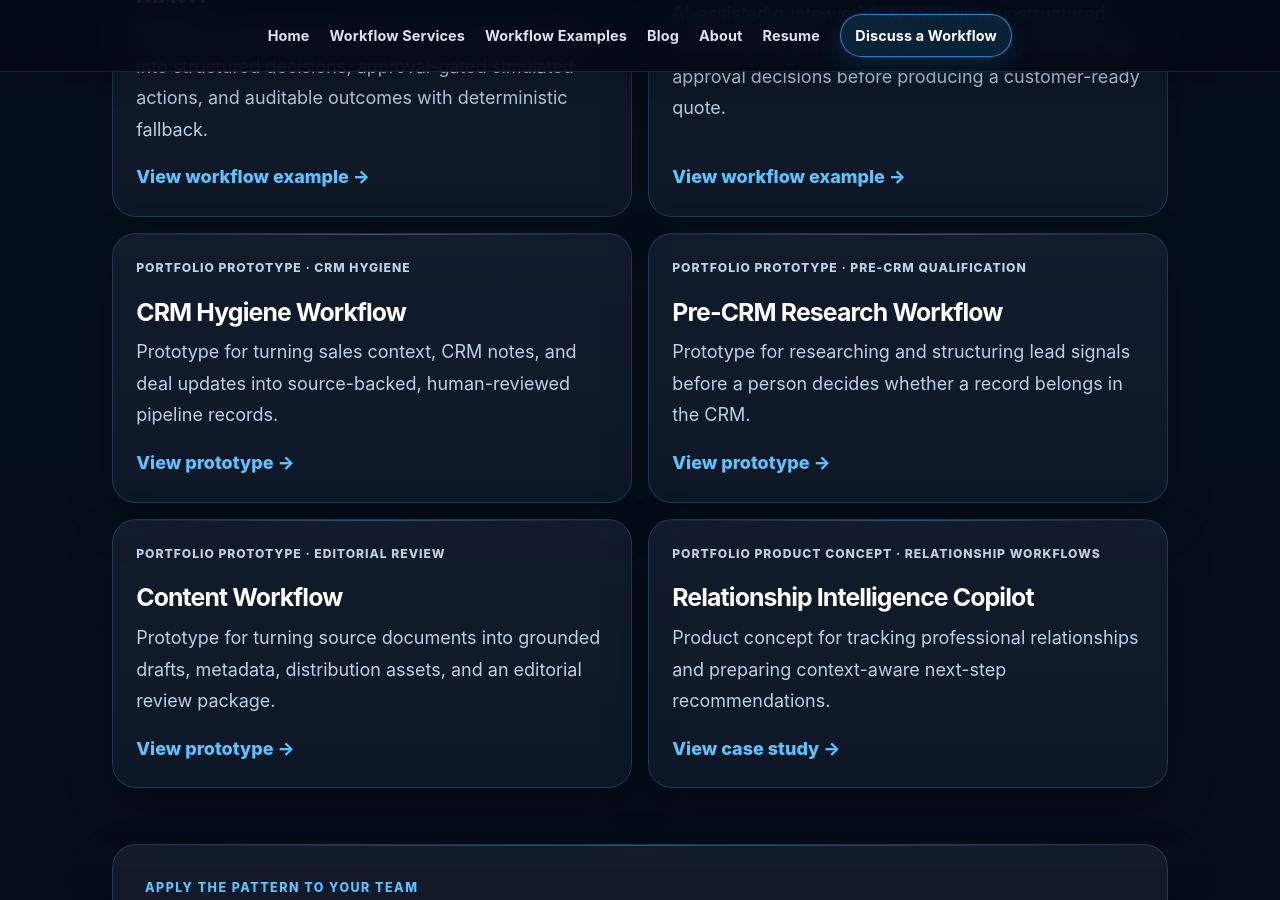
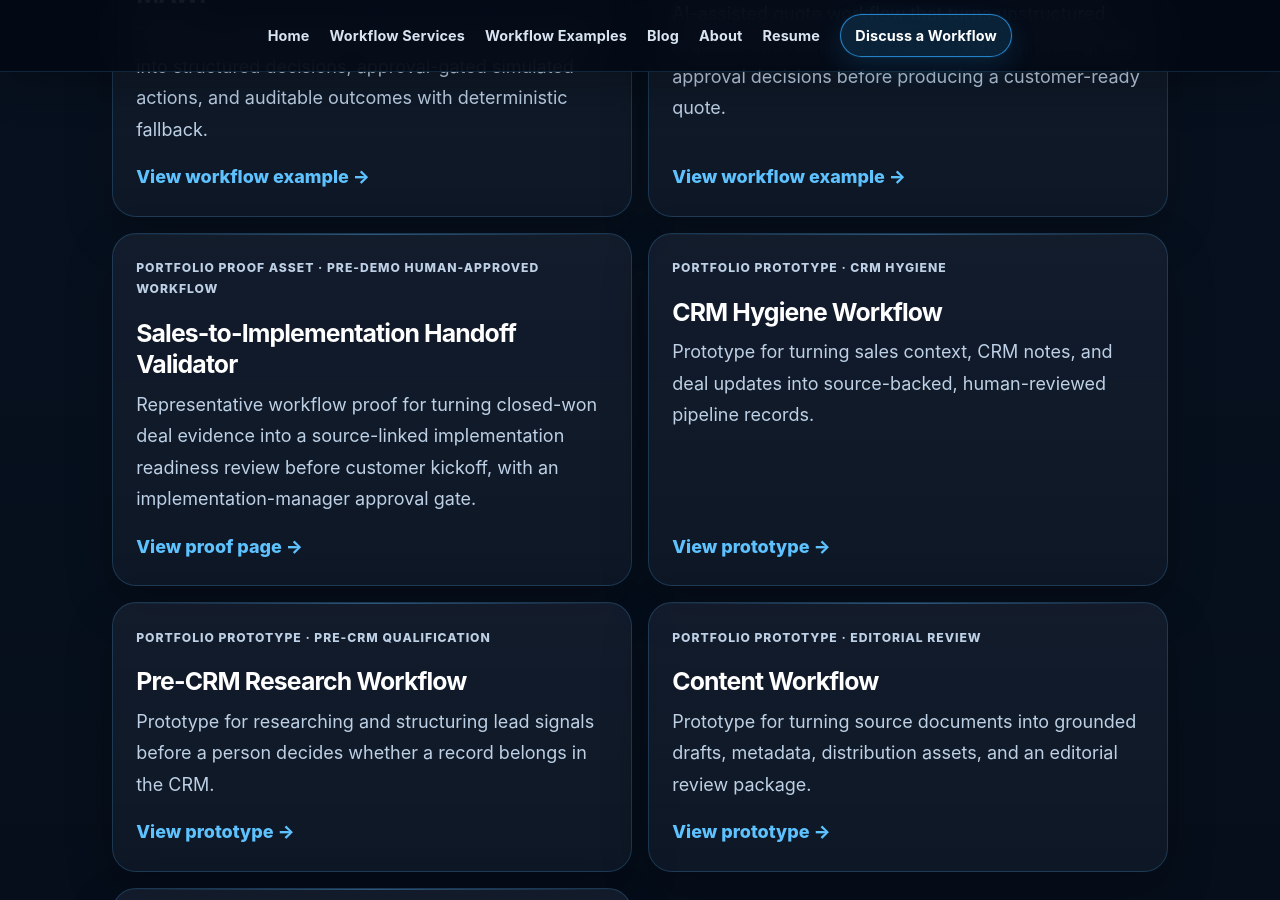
Before and after one commit to mahadevupadhyayula/mahadevupadhyayula.github.io, a Jekyll site: the page built from case-studies.md, in a window 1280 px wide and 900 px high, scrolled down 1826 px. Built offline with Jekyll 4.4.1, drawn with Linux system fonts in a browser that asks for light colours.

Commit message:
List Implementation Intelligence proof in case studies

```diff
--- a/case-studies.md
+++ b/case-studies.md
@@ -69,6 +69,13 @@ These projects demonstrate specific workflow patterns and product decisions. The
   </article>
 
   <article class="case-study-card">
+    <p class="case-study-card__eyebrow">Portfolio proof asset · Pre-demo human-approved workflow</p>
+    <h2><a href="{{ '/case-studies/implementation-intelligence/' | relative_url }}">Sales-to-Implementation Handoff Validator</a></h2>
+    <p>Representative workflow proof for turning closed-won deal evidence into a source-linked implementation readiness review before customer kickoff, with an implementation-manager approval gate.</p>
+    <a class="case-study-card__link" href="{{ '/case-studies/implementation-intelligence/' | relative_url }}">View proof page →</a>
+  </article>
+
+  <article class="case-study-card">
     <p class="case-study-card__eyebrow">Portfolio prototype · CRM hygiene</p>
     <h2><a href="{{ '/case-studies/crm-hygiene-agent/' | relative_url }}">CRM Hygiene Workflow</a></h2>
     <p>Prototype for turning sales context, CRM notes, and deal updates into source-backed, human-reviewed pipeline records.</p>
```
